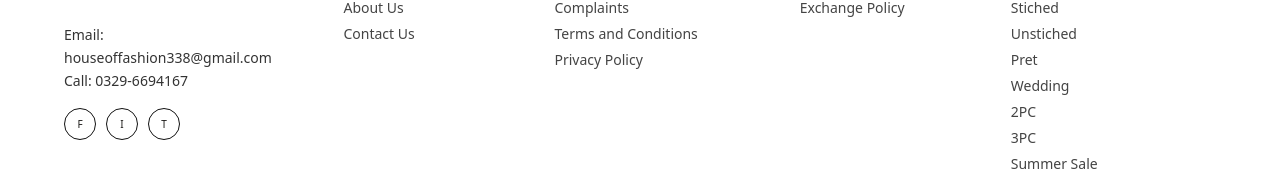
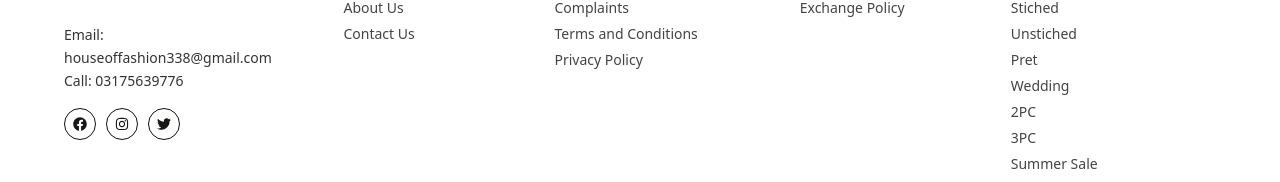
Before and after one commit to h3229633-hash/house-of-fashion-, a Next.js app: page /checkout in a window 1280 px wide. Shown: the part 875-1057 px from the top of the page. Built offline with nearby package versions, Linux system fonts and the light colour scheme.

Commit message:
Added correct social media icons

```diff
--- a/app/dashboard/page.tsx
+++ b/app/dashboard/page.tsx
@@ -167,7 +167,7 @@ export default function DashboardPage() {
                     <br />
                     Pakistan
                     <br />
-                    +92 300 123 4567
+                    +92 3175639776
                     <br />
                     <a href="#" className="inline-block mt-3 text-xs text-(--color-gold) hover:underline">Edit</a>
                   </div>
--- a/components/Footer.tsx
+++ b/components/Footer.tsx
@@ -1,5 +1,5 @@
 import Link from 'next/link';
-
+import { FaFacebook, FaInstagram, FaTwitter } from "react-icons/fa";
 const CATEGORIES = [
   { label: 'Stiched', href: '/stiched' },
   { label: 'Unstiched', href: '/unstiched' },
@@ -16,9 +16,9 @@ const CATEGORIES = [
 ];
 
 const SOCIALS = [
-  { name: 'Facebook', href: 'https://www.facebook.com/profile.php?id=61590552932423' },
-  { name: 'Instagram', href: '#' },
-  { name: 'TikTok', href: '#' },
+  { name: 'Facebook', href: 'https://www.facebook.com/profile.php?id=61590552932423', icon: FaFacebook },
+  { name: 'Instagram', href: '#', icon: FaInstagram },
+  { name: 'Twitter', href: '#', icon: FaTwitter },
 ];
 
 export default function Footer() {
@@ -36,11 +36,12 @@ export default function Footer() {
 
           <div className="text-sm text-[#333] leading-relaxed">
             <p>Email: <a href="mailto:houseoffashion338@gmail.com" className="hover:text-(--color-gold)">houseoffashion338@gmail.com</a></p>
-            <p>Call: <a href="tel:03296694167" className="hover:text-(--color-gold)">0329-6694167</a></p>
+            <p>Call: <a href="tel:03175639776" className="hover:text-(--color-gold)">03175639776</a></p>
           </div>
 
           <div className="flex gap-2.5">
             {SOCIALS.map((social) => {
+              const Icon = social.icon;
               return (
                 <a
                   key={social.name}
@@ -50,7 +51,7 @@ export default function Footer() {
                   aria-label={social.name}
                   className="w-8 h-8 rounded-full border border-[#111] flex items-center justify-center hover:bg-[#111] hover:text-white transition-colors"
                 >
-                  <span className="text-[10px]">{social.name.charAt(0)}</span>
+                  <Icon size={14} />
                 </a>
               );
             })}
--- a/package.json
+++ b/package.json
@@ -11,7 +11,8 @@
   "dependencies": {
     "next": "16.2.10",
     "react": "19.2.4",
-    "react-dom": "19.2.4"
+    "react-dom": "19.2.4",
+    "react-icons": "^5.7.0"
   },
   "devDependencies": {
     "@tailwindcss/postcss": "^4",
```
Also changed, not shown: 1 other file (tests, documents, lock files or other folders).
